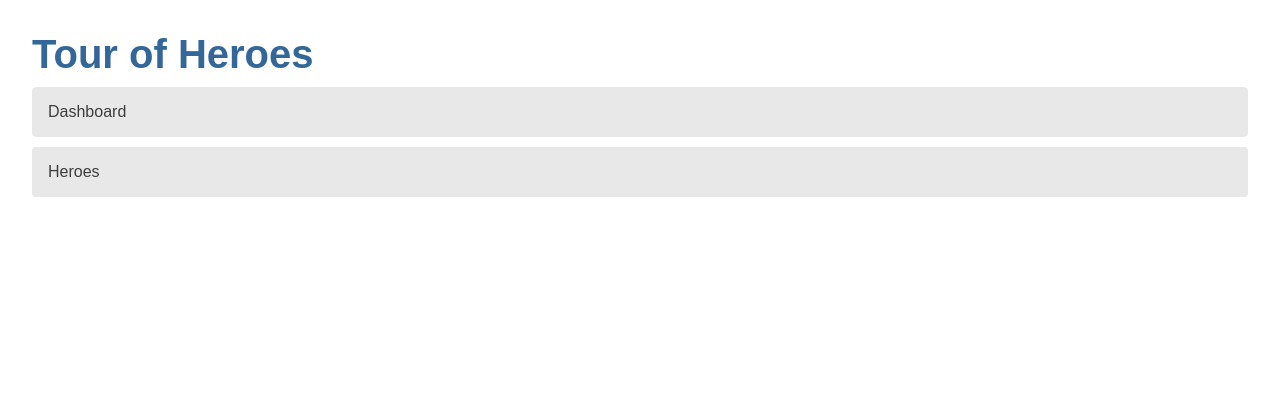
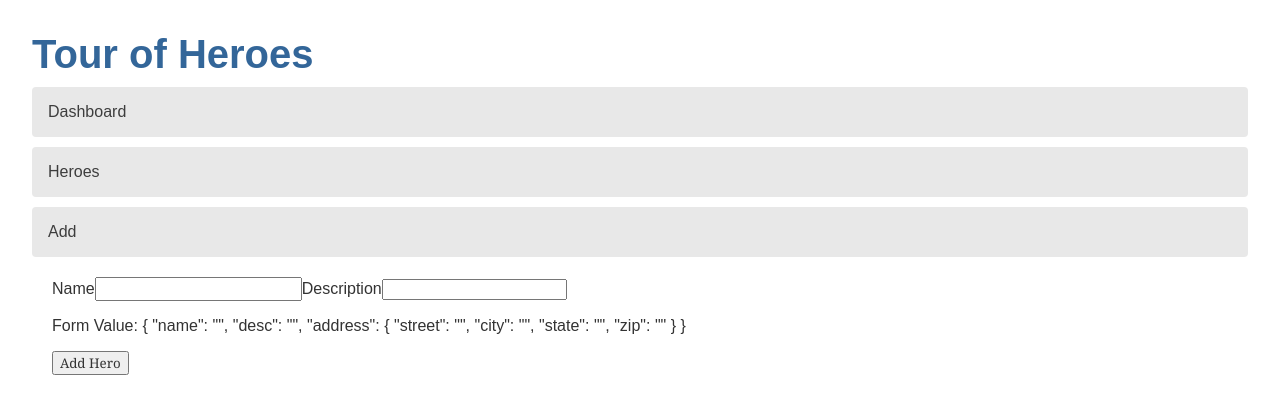
Before and after one commit to pushpender-appvintech/angular-hero-tour, an Angular app: page /new-hero in a window 1280 px wide. Before the commit this address led to /. Shown: the top 414 px of the page. Built offline with nearby package versions, Linux system fonts and the light colour scheme.

Commit message:
added reactive form

```diff
--- a/src/app/app-routing.module.ts
+++ b/src/app/app-routing.module.ts
@@ -3,12 +3,14 @@ import { RouterModule, Routes } from '@angular/router';
 import { HeroesComponent } from './heroes/heroes.component';
 import { DashboardComponent } from './dashboard/dashboard.component';
 import { HeroDetailComponent } from './hero-detail/hero-detail.component';
+import { NewHeroComponent } from './new-hero/new-hero.component';
 
 const routes: Routes = [
   { path: 'heroes', component: HeroesComponent },
   { path: 'dashboard', component: DashboardComponent },
   { path: '', redirectTo: '/dashboard', pathMatch: 'full' },
   { path: 'detail/:id', component: HeroDetailComponent },
+  { path: 'new-hero', component: NewHeroComponent },
 ];
 
 @NgModule({
--- a/src/app/app.component.html
+++ b/src/app/app.component.html
@@ -2,6 +2,7 @@
 <nav>
   <a routerLink="/dashboard">Dashboard</a>
   <a routerLink="/heroes">Heroes</a>
+  <a routerLink="/new-hero">Add</a>
 </nav>
 <router-outlet></router-outlet>
 <app-messages></app-messages>
--- a/src/app/app.module.ts
+++ b/src/app/app.module.ts
@@ -1,6 +1,6 @@
 import { BrowserModule } from '@angular/platform-browser';
 import { NgModule } from '@angular/core';
-import { FormsModule } from '@angular/forms';
+import { FormsModule, ReactiveFormsModule } from '@angular/forms';
 
 import { AppComponent } from './app.component';
 import { HeroesComponent } from './heroes/heroes.component';
@@ -17,6 +17,7 @@ import { MatFormFieldModule } from '@angular/material/form-field';
 import { MatInputModule } from '@angular/material/input';
 import { MatDialogModule } from '@angular/material/dialog';
 import { HeroDialogComponent } from './hero-dialog/hero-dialog.component';
+import { NewHeroComponent } from './new-hero/new-hero.component';
 
 @NgModule({
   declarations: [
@@ -26,6 +27,7 @@ import { HeroDialogComponent } from './hero-dialog/hero-dialog.component';
     MessagesComponent,
     DashboardComponent,
     HeroDialogComponent,
+    NewHeroComponent,
   ],
   imports: [
     BrowserAnimationsModule,
@@ -34,6 +36,7 @@ import { HeroDialogComponent } from './hero-dialog/hero-dialog.component';
     AppRoutingModule,
     MatButtonModule,
     MatIconModule,
+    ReactiveFormsModule,
     MatFormFieldModule,
     MatInputModule,
     MatDialogModule,
--- /dev/null
+++ b/src/app/new-hero/new-hero.component.html
@@ -0,0 +1,15 @@
+<div style="padding: 20px">
+  <form [formGroup]="newHero" (ngSubmit)="onSubmit()">
+    <label for="name">Name</label>
+    <input type="text" id="name" formControlName="name" [(ngModel)]="newName" />
+
+    <label for="desc">Description</label>
+    <input id="desc" formControlName="desc" />
+    <!-- <p>New Hero: {{ name.value }}</p> -->
+
+    <p>Form Value: {{ newHero.value | json }}</p>
+
+    <button type="button" (click)="updateHero()">Add Hero</button>
+    <!-- <button type="submit" [disabled]="!newHero.valid">Submit</button> -->
+  </form>
+</div>
--- /dev/null
+++ b/src/app/new-hero/new-hero.component.ts
@@ -0,0 +1,36 @@
+import { Component, OnInit } from '@angular/core';
+import { FormControl, FormGroup } from '@angular/forms';
+
+@Component({
+  selector: 'app-new-hero',
+  templateUrl: './new-hero.component.html',
+  styleUrls: ['./new-hero.component.css'],
+})
+export class NewHeroComponent implements OnInit {
+  constructor() {}
+
+  newHero = new FormGroup({
+    name: new FormControl(''),
+    desc: new FormControl(''),
+    address: new FormGroup({
+      street: new FormControl(''),
+      city: new FormControl(''),
+      state: new FormControl(''),
+      zip: new FormControl(''),
+    }),
+  });
+
+  newName: string = '';
+
+  updateHero() {
+    this.newHero.patchValue({
+      name: this.newName,
+      desc: 'a brave and loyal nun',
+    });
+  }
+
+  onSubmit() {
+    console.log(this.newHero.value);
+  }
+  ngOnInit(): void {}
+}
```
Also changed, not shown: src/app/new-hero/new-hero.component.css (added), 1 other file (tests, documents, lock files or other folders).
